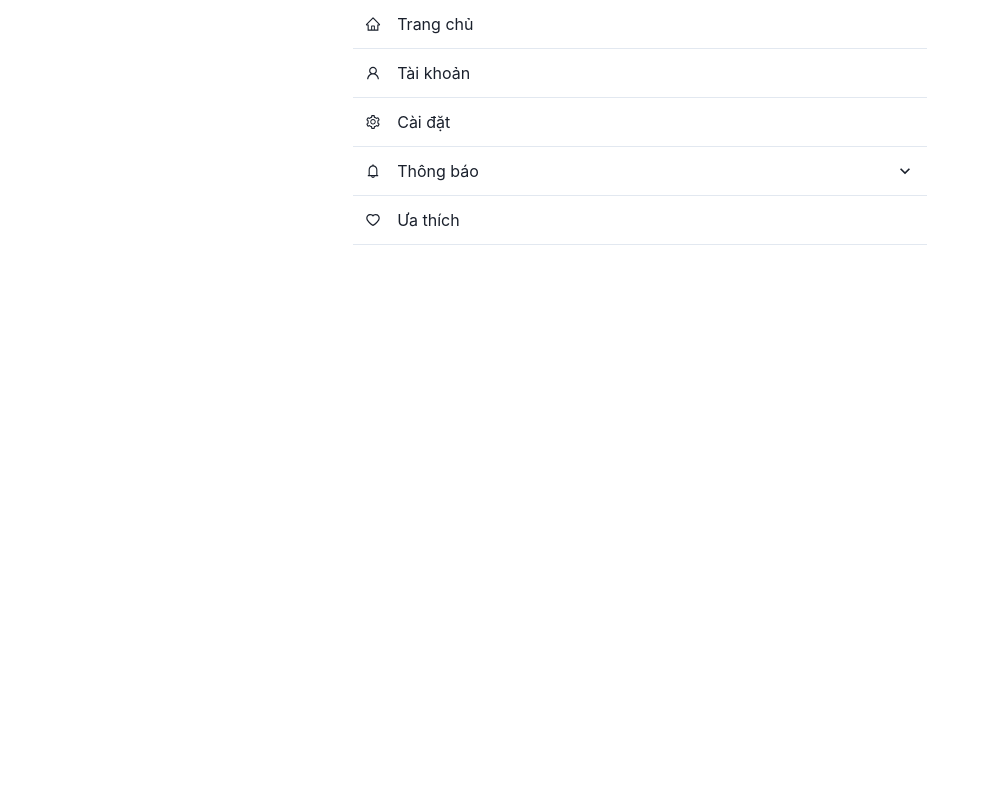
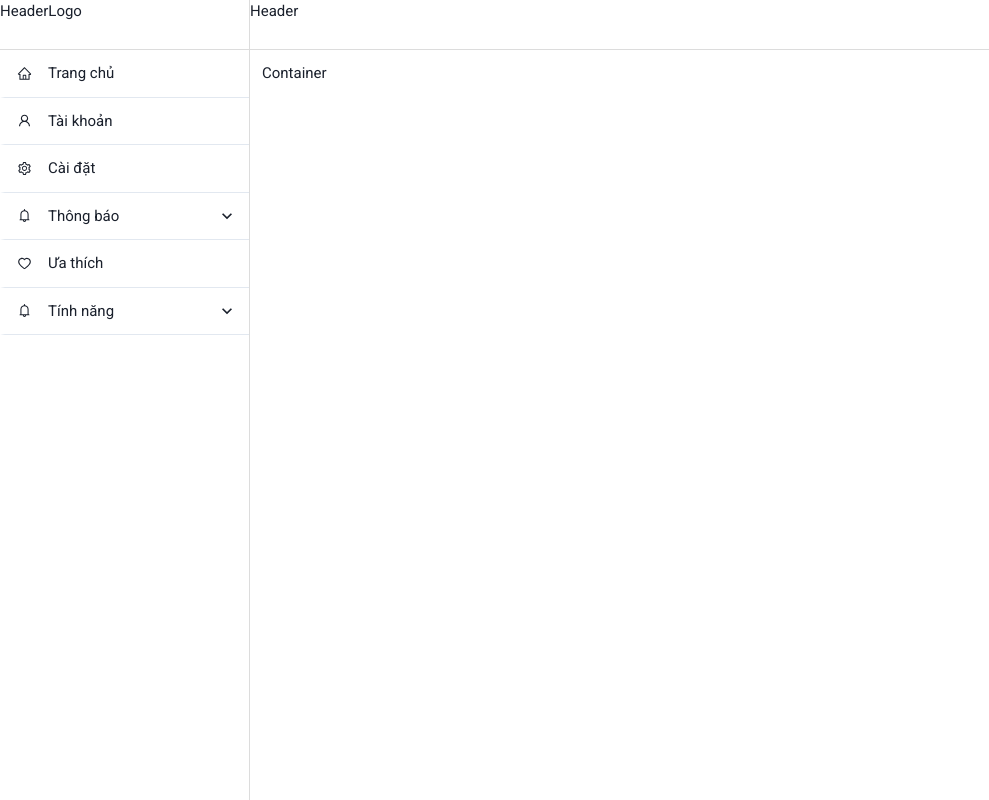
Before and after one commit to hungnguyen2809/base-web-chakra, a React (Create React App) app: page / in a window 1280 px wide. Shown: the whole page, without its empty margins (0-989 px from the left). Built offline with nearby package versions, Linux system fonts and the light colour scheme.

Commit message:
add layout

```diff
--- a/package.json
+++ b/package.json
@@ -13,6 +13,7 @@
     "@types/node": "^16.11.45",
     "@types/react": "^18.0.15",
     "@types/react-dom": "^18.0.6",
+    "classnames": "^2.3.1",
     "framer-motion": "^6.5.1",
     "immer": "^9.0.15",
     "react": "^18.2.0",
@@ -20,6 +21,8 @@
     "react-icons": "^4.4.0",
     "react-router-dom": "^6.3.0",
     "react-scripts": "5.0.1",
+    "sass": "^1.54.0",
+    "simplebar-react": "^2.4.1",
     "typescript": "^4.7.4",
     "web-vitals": "^2.1.4"
   },
--- a/src/App.tsx
+++ b/src/App.tsx
@@ -1,44 +1,16 @@
-import { ChakraProvider, Container } from '@chakra-ui/react';
-import NavSidebar from 'layouts/components/NavSidebar';
-import { NavItem } from 'layouts/helper';
+import { ChakraProvider } from '@chakra-ui/react';
+import DefaultLayout from 'layouts/components/DefaultLayout';
 import React from 'react';
-import {
-  AiOutlineBell,
-  AiOutlineHeart,
-  AiOutlineHome,
-  AiOutlineRead,
-  AiOutlineSetting,
-  AiOutlineUsb,
-  AiOutlineUser,
-} from 'react-icons/ai';
+
 import theme from './theme';
-
-const _nav: NavItem[] = [
-  { name: 'Trang chủ', key: '/home', icon: AiOutlineHome },
-  { name: 'Tài khoản', key: '/account', icon: AiOutlineUser },
-  { name: 'Cài đặt', key: '/settings', icon: AiOutlineSetting },
-  {
-    name: 'Thông báo',
-    key: '/notifi',
-    icon: AiOutlineBell,
-    items: [
-      { name: 'Đã đọc', key: 'red', icon: AiOutlineRead },
-      { name: 'Chưa đọc', key: 'unred', icon: AiOutlineUsb },
-    ],
-  },
-  {
-    name: 'Ưa thích',
-    key: '/favaious',
-    icon: AiOutlineHeart,
-  },
-];
 
 const App: React.FC = () => {
   return (
     <ChakraProvider theme={theme}>
-      <Container>
-        <NavSidebar items={_nav} />
-      </Container>
+      {/* <Container>
+        <NavSidebar items={[]} />
+      </Container> */}
+      <DefaultLayout />
     </ChakraProvider>
   );
 };
--- a/src/index.css
+++ b/src/index.css
@@ -1,6 +1,7 @@
 body {
   margin: 0;
-  font-family: 'Roboto', 'Oxygen', 'Ubuntu', 'Cantarell', 'Fira Sans', 'Droid Sans', 'Helvetica Neue', sans-serif;
+  font-size: 15px;
+  font-family: 'Roboto', sans-serif;
   -webkit-font-smoothing: antialiased;
   -moz-osx-font-smoothing: grayscale;
 }
--- /dev/null
+++ b/src/layouts/components/DefaultLayout/index.tsx
@@ -0,0 +1,77 @@
+import { Box } from '@chakra-ui/react';
+import classNames from 'classnames/bind';
+import { NavItem } from 'layouts/helper';
+import React from 'react';
+import {
+  AiOutlineBell,
+  AiOutlineHeart,
+  AiOutlineHome,
+  AiOutlineRead,
+  AiOutlineSetting,
+  AiOutlineUsb,
+  AiOutlineUser,
+} from 'react-icons/ai';
+import HeaderLogo from '../HeaderLogo';
+import NavSidebar from '../NavSidebar';
+import styles from './../GlobalStyles.module.scss';
+
+const _nav: NavItem[] = [
+  { name: 'Trang chủ', key: '/home', icon: AiOutlineHome },
+  { name: 'Tài khoản', key: '/account', icon: AiOutlineUser },
+  { name: 'Cài đặt', key: '/settings', icon: AiOutlineSetting },
+  {
+    name: 'Thông báo',
+    key: '/notifi',
+    icon: AiOutlineBell,
+    items: [
+      { name: 'Đã đọc', key: '/notifi/red', icon: AiOutlineRead },
+      { name: 'Chưa đọc', key: '/notifi/unred', icon: AiOutlineUsb },
+    ],
+  },
+  {
+    name: 'Ưa thích',
+    key: '/favaious',
+    icon: AiOutlineHeart,
+  },
+  {
+    name: 'Tính năng',
+    key: '/feature',
+    icon: AiOutlineBell,
+    items: [
+      { name: 'Đã đọc', key: '/feature/red', icon: AiOutlineRead },
+      {
+        name: 'Chưa đọc',
+        key: '/feature/unred',
+        icon: AiOutlineUsb,
+        items: [
+          {
+            name: 'Ưa thích',
+            key: '/feature/unred/favaious',
+            icon: AiOutlineHeart,
+          },
+        ],
+      },
+    ],
+  },
+];
+
+const cx = classNames.bind(styles);
+
+const DefaultLayout: React.FC = () => {
+  return (
+    <Box className={cx('app_root')}>
+      <Box className={cx('app_header')}>
+        <p>Header</p>
+      </Box>
+      <Box className={cx('app_sidebar')}>
+        <HeaderLogo />
+        <NavSidebar items={_nav} />
+      </Box>
+      <Box className={cx('app_main')} padding="3">
+        <p>Container</p>
+      </Box>
+    </Box>
+  );
+};
+
+export default DefaultLayout;
--- /dev/null
+++ b/src/layouts/components/GlobalStyles.module.scss
@@ -0,0 +1,36 @@
+.app_root {
+  $with-sidebar: 250px;
+  $height-header: 50px;
+
+  display: grid;
+  grid-template-rows: auto 1fr;
+  grid-template-columns: $with-sidebar 1fr;
+  grid-template-areas:
+    'app_sidebar app_header'
+    'app_sidebar app_main';
+
+  min-height: 100vh;
+  min-width: 100vw;
+
+  .app_header {
+    grid-area: app_header;
+    height: $height-header;
+    border-bottom: 1px solid gainsboro;
+  }
+
+  .app_logo {
+    height: $height-header;
+    border-bottom: 1px solid gainsboro;
+  }
+
+  .app_sidebar {
+    grid-area: app_sidebar;
+    background-color: white;
+    border-right: 1px solid gainsboro;
+  }
+
+  .app_main {
+    grid-area: app_main;
+    background-color: white;
+  }
+}
--- /dev/null
+++ b/src/layouts/components/HeaderLogo/index.tsx
@@ -0,0 +1,12 @@
+import { Box } from '@chakra-ui/react';
+import classNames from 'classnames/bind';
+import React from 'react';
+import styles from './../GlobalStyles.module.scss';
+
+const cx = classNames.bind(styles);
+
+const HeaderLogo: React.FC = () => {
+  return <Box className={cx('app_logo')}>HeaderLogo</Box>;
+};
+
+export default HeaderLogo;
--- a/src/layouts/components/NavSidebar.tsx
+++ b/src/layouts/components/NavSidebar/index.tsx
@@ -1,17 +1,22 @@
-/* eslint-disable @typescript-eslint/no-explicit-any */
 import { Box, Collapse, Icon, List, ListIcon, ListItem } from '@chakra-ui/react';
 import produce from 'immer';
 import { NavItem } from 'layouts/helper';
 import React, { useState } from 'react';
 import { MdOutlineKeyboardArrowDown } from 'react-icons/md';
+import SimpleBar from 'simplebar-react';
+import 'simplebar/dist/simplebar.min.css';
 
 type NavSidebarProps = {
   items: NavItem[];
 };
 
+const getRealKey = (key: string): string => {
+  const paths = key.split('/').filter((p) => !p.includes(':'));
+  return paths.join('/');
+};
+
 const NavSidebar: React.FC<NavSidebarProps> = ({ items }) => {
   const [openKey, setOpenKey] = useState<Array<string | number>>([]);
-  // const [selectedKey, setSelectedKey] = useState<Array<string | number>>([]);
 
   const handleOpenKey = (key: string, open: boolean) => () => {
     let keys: Array<string | number> = [];
@@ -26,14 +31,8 @@ const NavSidebar: React.FC<NavSidebarProps> = ({ items }) => {
     setOpenKey(keys);
   };
 
-  const handleSelectedKey = (selected: string, keyParent: string[]) => () => {
-    // if(keyParent.length > 0){
-    // }
-  };
-
   const navItem = (item: NavItem, key: string) => {
-    const keys = key.split('.');
-    keys.pop();
+    const active = false;
 
     return (
       <ListItem key={key}>
@@ -45,12 +44,14 @@ const NavSidebar: React.FC<NavSidebarProps> = ({ items }) => {
           display="flex"
           userSelect="none"
           alignItems="center"
-          _hover={{ backgroundColor: '#E2E8F0' }}
+          _hover={{ backgroundColor: '#E2E8F0', borderLeft: '5px solid gray' }}
+          borderLeft={'5px solid'}
+          borderLeftColor={active ? 'primary.500' : 'transparent'}
+          textColor={active ? 'primary.500' : 'gray.800'}
           borderBottom={'1px solid #E2E8F0'}
-          onClick={handleSelectedKey(item.key, keys)}
         >
           {item.icon && <ListIcon as={item.icon} />}
-          {item.name}
+          <Box as='span'>{item.name}</Box>
         </Box>
       </ListItem>
     );
@@ -58,6 +59,7 @@ const NavSidebar: React.FC<NavSidebarProps> = ({ items }) => {
 
   const navGroup = (item: NavItem, key: string) => {
     const open = openKey.includes(item.key);
+    const active = false;
     return (
       <ListItem key={key}>
         <Box
@@ -65,14 +67,17 @@ const NavSidebar: React.FC<NavSidebarProps> = ({ items }) => {
           cursor="pointer"
           display={'flex'}
           alignItems={'center'}
-          _hover={{ backgroundColor: '#E2E8F0' }}
+          borderLeft={'5px solid'}
+          borderLeftColor={active ? 'primary.500' : 'transparent'}
+          textColor={active ? 'primary.500' : 'gray.800'}
+          _hover={{ backgroundColor: '#E2E8F0', borderLeft: '5px solid gray' }}
           justifyContent="space-between"
           borderBottom={'1px solid #E2E8F0'}
           onClick={handleOpenKey(item.key, open)}
         >
           <Box as="p" display={'flex'} alignItems="center" gap={2} userSelect={'none'}>
             {item.icon && <ListIcon as={item.icon} />}
-            {item.name}
+            <Box as='span'>{item.name}</Box>
           </Box>
           <Icon
             as={MdOutlineKeyboardArrowDown}
@@ -84,13 +89,25 @@ const NavSidebar: React.FC<NavSidebarProps> = ({ items }) => {
           />
         </Box>
         <Collapse in={open} animateOpacity unmountOnExit>
-          <List ml={'6'}>{item.items?.map((item2) => navItem(item2, `${item.key}.${item2.key}`))}</List>
+          <List pl={'6'}>
+            {item.items?.map((item2) => {
+              return item2.items ? navGroup(item2, getRealKey(item2.key)) : navItem(item2, getRealKey(item2.key));
+            })}
+          </List>
         </Collapse>
       </ListItem>
     );
   };
 
-  return <List>{items.map((item) => (item.items ? navGroup(item, item.key) : navItem(item, item.key)))}</List>;
+  return (
+    <SimpleBar>
+      <List>
+        {items.map((item) => {
+          return item.items ? navGroup(item, getRealKey(item.key)) : navItem(item, getRealKey(item.key));
+        })}
+      </List>
+    </SimpleBar>
+  );
 };
 
 export default NavSidebar;
--- a/src/theme/index.ts
+++ b/src/theme/index.ts
@@ -3,9 +3,10 @@ import { extendTheme, withDefaultColorScheme } from '@chakra-ui/react';
 const theme = extendTheme(
   {
     colors: {
-      primary: {
-        500: '#48dbfb',
-      },
+      primary: { 500: '#48dbfb' },
+    },
+    fonts: {
+      body: 'Roboto, Helvetica, Aria, sans-serif',
     },
   },
   withDefaultColorScheme({
```
Also changed, not shown: 1 other file (tests, documents, lock files or other folders).
